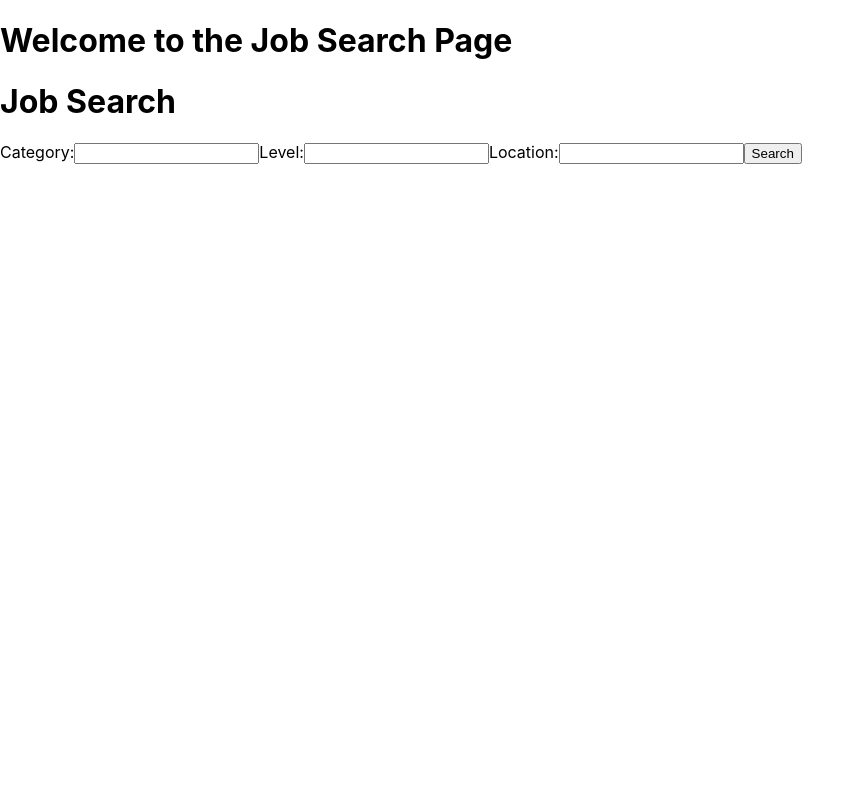
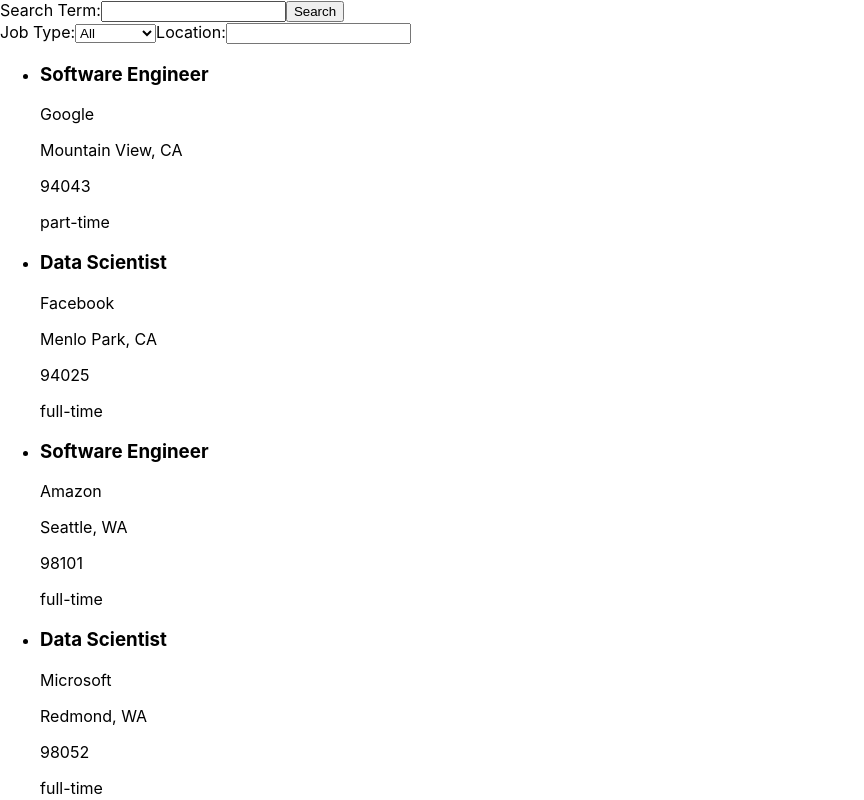
Before and after one commit to pipetboy2001/Github-Jobs, a React (Create React App) app: page / in a window 1280 px wide. Shown: the top 800 px of the page, without its empty margins (0-864 px from the left). Built offline with nearby package versions, Linux system fonts and the light colour scheme.

Commit message:
fix: Tomar datos del json

```diff
--- a/src/App.js
+++ b/src/App.js
@@ -1,4 +1,5 @@
-import Page from './Components/Page'
+import Page from './Components/JobSearch'
+
 
 function App() {
   return (
--- /dev/null
+++ b/src/Components/JobFilters.js
@@ -0,0 +1,37 @@
+import React, { useState } from 'react';
+
+const JobFilters = ({ setJobType, setLocation }) => {
+    const [jobType, setLocalJobType] = useState('all');
+    const [location, setLocalLocation] = useState('');
+
+    const handleChange = (e) => {
+        if (e.target.name === 'jobType') {
+            setJobType(e.target.value);
+            setLocalJobType(e.target.value);
+        }
+        if (e.target.name === 'location') {
+            setLocation(e.target.value);
+            setLocalLocation(e.target.value);
+        }
+    }
+
+    return (
+        <div>
+            <label>
+                Job Type:
+                <select name="jobType" value={jobType} onChange={handleChange}>
+                    <option value="all">All</option>
+                    <option value="full-time">Full-time</option>
+                    <option value="part-time">Part-time</option>
+                    <option value="internship">Internship</option>
+                </select>
+            </label>
+            <label>
+                Location:
+                <input name="location" type="text" value={location} onChange={handleChange} />
+            </label>
+        </div>
+    );
+}
+
+export default JobFilters;
--- a/src/Components/JobSearch.js
+++ b/src/Components/JobSearch.js
@@ -1,105 +1,42 @@
 import React, { useState, useEffect } from 'react';
-import axios from 'axios';
+import jobs from '../JSON/Data.json';
+import JobSearchBar from './JobSearchBar';
+import JobFilters from './JobFilters';
 
-function JobSearch() {
-    const [jobs, setJobs] = useState([]);
-    const [isLoading, setIsLoading] = useState(false);
-    const [error, setError] = useState(null);
-    const [category, setCategory] = useState('');
-    const [level, setLevel] = useState('');
+const JobSearch = () => {
+    const [results, setResults] = useState(jobs.jobs);
+    const [searchTerm, setSearchTerm] = useState('');
     const [location, setLocation] = useState('');
+    const [jobType, setJobType] = useState('all');
 
-    const handleSubmit = async (e) => {
-        e.preventDefault();
-        setIsLoading(true);
-        try {
-            const response = await axios.get(`https://www.themuse.com/api/public/jobs?page=2`);
-            // const response = await axios.get(`https://api-v2.themuse.com/jobs?location=Flexible%20%2F%20Remote&page=1`);
-
-            // const response = await axios.get(`https://api-v2.themuse.com/jobs?category=${category}&level=${level}&location=${location}`);
-            setJobs(response.data.results);
-        } catch (error) {
-            setError(error);
-        } finally {
-            setIsLoading(false);
+    useEffect(() => {
+        let filteredJobs = jobs.jobs;
+        if (searchTerm) {
+            filteredJobs = filteredJobs.filter(job => job.title.toLowerCase().includes(searchTerm.toLowerCase()));
         }
-    }
-
-    if (isLoading) {
-        return <p>Loading...</p>;
-    }
-
-    if (error) {
-        return <p>Error: {error.message}</p>;
-    }
+        if (location) {
+            filteredJobs = filteredJobs.filter(job => job.location.toLowerCase().includes(location.toLowerCase()) || job.zipCode.toLowerCase().includes(location.toLowerCase()));
+        }
+        if (jobType !== 'all') {
+            filteredJobs = filteredJobs.filter(job => job.type === jobType);
+        }
+        setResults(filteredJobs);
+    }, [searchTerm, location, jobType]);
 
     return (
         <div>
-            <h1>Job Search</h1>
-            <form onSubmit={handleSubmit}>
-                <label>
-                    Category:
-                    <input type="text" value={category} onChange={e => setCategory(e.target.value)} />
-                </label>
-                <label>
-                    Level:
-                    <input type="text" value={level} onChange={e => setLevel(e.target.value)} />
-                </label>
-                <label>
-                    Location:
-                    <input type="text" value={location} onChange={e => setLocation(e.target.value)} />
-                </label>
-                <button type="submit">Search</button>
-            </form>
-
+            <JobSearchBar setSearchTerm={setSearchTerm} />
+            <JobFilters setJobType={setJobType} setLocation={setLocation} />
             <ul>
-
-                {jobs.map(job => (
+                {results.map(job => (
                     <li key={job.id}>
-                        <p>name: {job.name}</p>
-                        <p>Type: {job.type}</p>
-                        <p>Publication Date: {job.publication_date}</p>
-                        <p>shortName: {job.short_name}</p>
-                        <p>model_type: {job.model_type}</p>
-                        <p>id: {job.id}</p>
-                        <p>Location:
-                            {job.locations.map(location => (
-                                <li key={location.name}>
-                                    <p>name: {location.name}</p>
-                                </li>
-                            ))}
-                        </p>
-                        <p>Category:
-                            {job.categories.map(category => (
-                                <li key={category.name}>
-                                    <p>name: {category.name}</p>
-                                </li>
-                            ))}
-                        </p>
-                        <p>Level:
-                            {job.levels.map(level => (
-                                <li key={level.name}>
-                                    <p>name: {level.name}</p>
-                                    <p>short_name: {level.short_name}</p>
-                                </li>
-                            ))}
-                        </p>
-                        <p>tags:
-                            {job.tags.map(tag => (
-                                <li key={tag.name}>
-                                    <p>name: {tag.name}</p>
-                                    <p>short_name: {tag.short_name}</p>
-                                </li>
-                            ))}
-                        </p>
+                        <h3>{job.title}</h3>
+                        <p>{job.company}</p>
+                        <p>{job.location}</p>
+                        <p>{job.zipCode}</p>
+                        <p>{job.type}</p>
                     </li>
-                ))
-                }
-
-
-
-
-
+                ))}
             </ul>
         </div>
     );
--- /dev/null
+++ b/src/Components/JobSearchBar.js
@@ -0,0 +1,22 @@
+import React, { useState } from 'react';
+
+const JobSearchBar = ({ setSearchTerm }) => {
+    const [searchTerm, setLocalSearchTerm] = useState('');
+
+    const handleSearch = (e) => {
+        e.preventDefault();
+        setSearchTerm(searchTerm);
+    }
+
+    return (
+        <form onSubmit={handleSearch}>
+            <label>
+                Search Term:
+                <input type="text" value={searchTerm} onChange={e => setLocalSearchTerm(e.target.value)} />
+            </label>
+            <button type="submit">Search</button>
+        </form>
+    );
+}
+
+export default JobSearchBar;
--- a/src/Components/Page.js
+++ /dev/null
@@ -1,13 +0,0 @@
-import React from 'react';
-import JobSearch from './JobSearch';
-
-function Page() {
-    return (
-        <div>
-            <h1>Welcome to the Job Search Page</h1>
-            <JobSearch />
-        </div>
-    );
-}
-
-export default Page;
```
